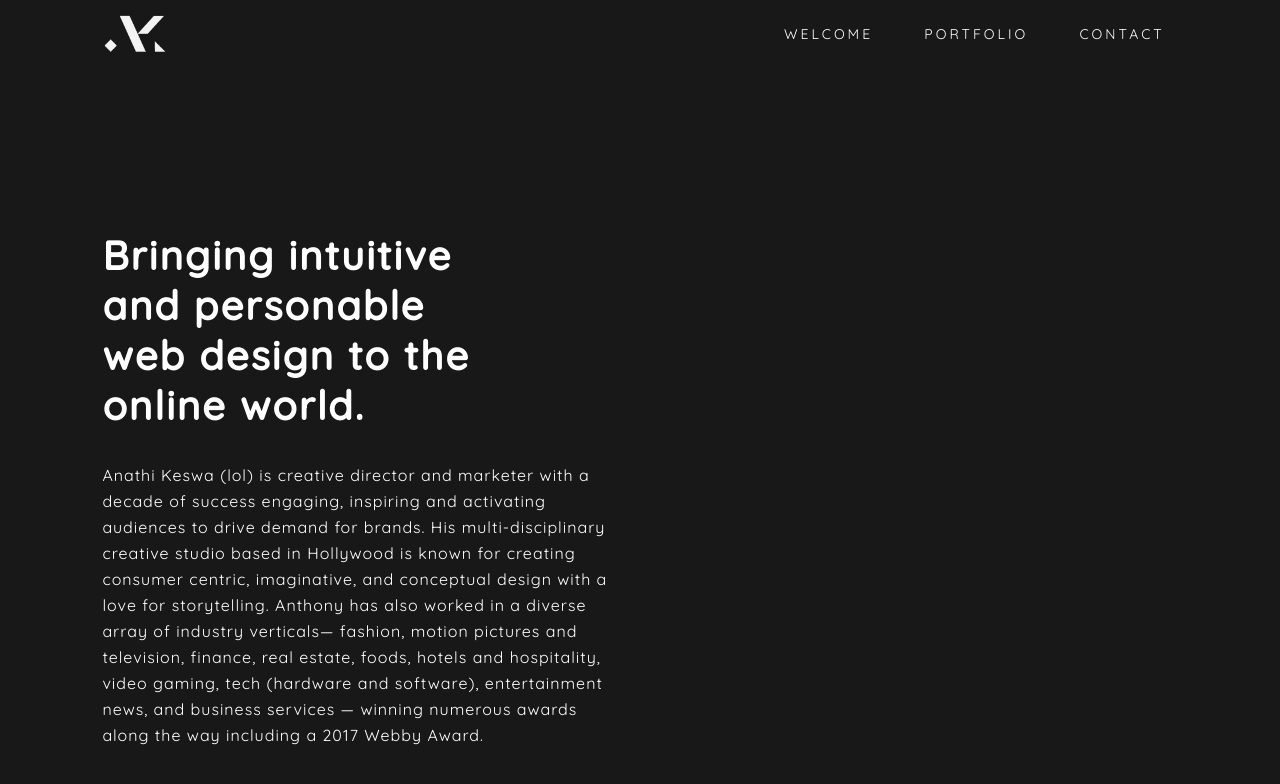
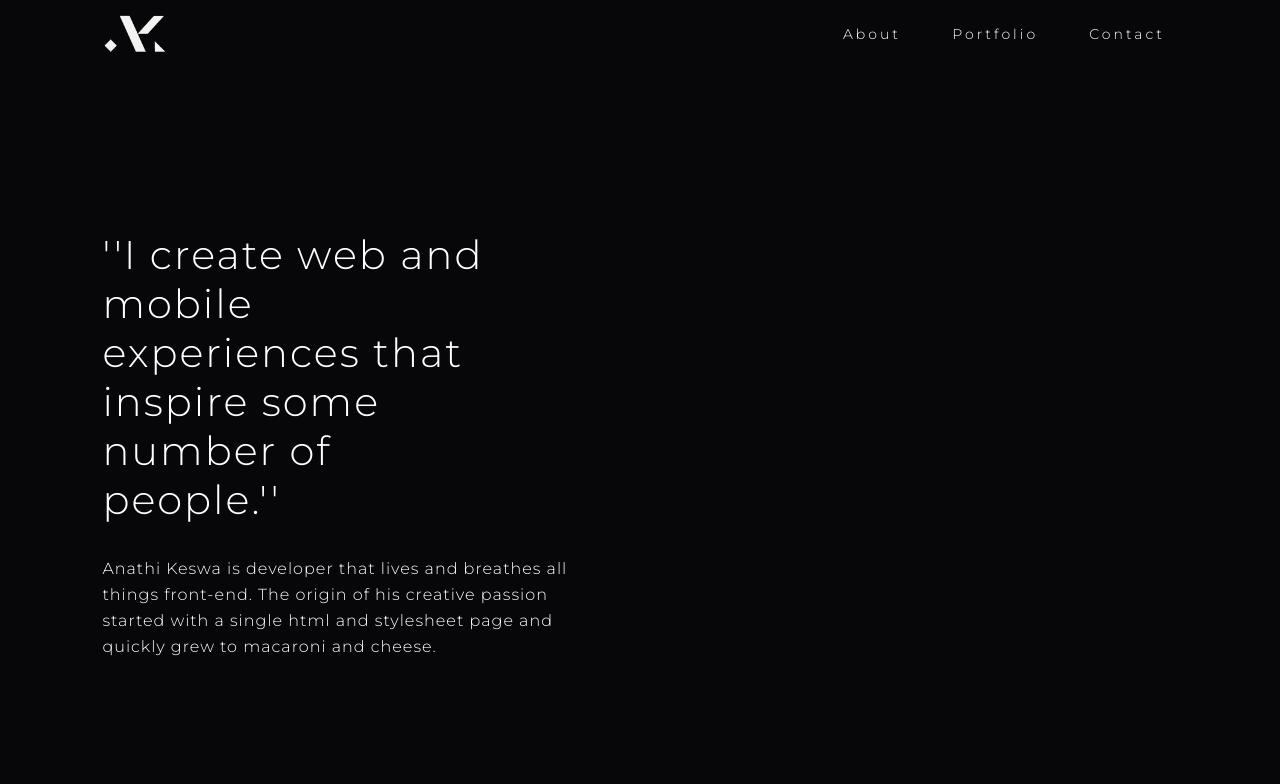
Before and after one commit to anathik/anathik.github.io, a React app in the folder web/: page / in a window 1280 px wide. Shown: the top 784 px of the page. Built offline with nearby package versions, Linux system fonts and the light colour scheme.

Commit message:
A couple of App class tweaks. Nothing much

```diff
--- a/web/public/index.html
+++ b/web/public/index.html
@@ -20,7 +20,7 @@
     <link href="https://fonts.googleapis.com/css?family=Cabin:400,500" rel="stylesheet">
     <link href="https://fonts.googleapis.com/css?family=Quicksand:400,500" rel="stylesheet">
     <link href="https://fonts.googleapis.com/css?family=Raleway:500,900" rel="stylesheet">
-
+    <link href="https://fonts.googleapis.com/css?family=Montserrat:300,500" rel="stylesheet">
     <!--
       Unlike "/favicon.ico" or "favicon.ico", "%PUBLIC_URL%/favicon.ico" will
       work correctly both with client-side routing and a non-root public URL.
--- a/web/src/App/App.css
+++ b/web/src/App/App.css
@@ -6,8 +6,8 @@
   top: 0;
   right: 0;
   overflow: hidden;
-  font-family: 'Quicksand', sans-serif;
-  background: rgb(24, 24, 24);
+  font-family: 'Montserrat', sans-serif;
+  background: rgb(7, 7, 10);
   box-sizing: border-box;
   color: #fff;
 }
--- a/web/src/App/App.js
+++ b/web/src/App/App.js
@@ -58,8 +58,8 @@ class App extends Component {
       <div className="App">
         <Navbar />
         <Welcome
-          welcomeText="Bringing intuitive and personable web design to the online world."
-          welcomeParagraph="Anathi Keswa (lol) is creative director and marketer with a decade of success engaging, inspiring and activating audiences to drive demand for brands. His multi-disciplinary creative studio based in Hollywood is known for creating consumer centric, imaginative, and conceptual design with a love for storytelling. Anthony has also worked in a diverse array of industry verticals— fashion, motion pictures and television, finance, real estate, foods, hotels and hospitality, video gaming, tech (hardware and software), entertainment news, and business services — winning numerous awards along the way including a 2017 Webby Award."
+          welcomeText="''I create web and mobile experiences that inspire some number of people.''"
+          welcomeParagraph="Anathi Keswa is developer that lives and breathes all things front-end. The origin of his creative passion started with a single html and stylesheet page and quickly grew to macaroni and cheese."
         />
         <About />
         <Portfolio />
--- a/web/src/Components/NavButton/index.css
+++ b/web/src/Components/NavButton/index.css
@@ -10,7 +10,7 @@
   cursor: pointer;
   overflow: hidden;
   color: rgb(255, 255, 255);
-  font-weight: 400;
+  font-weight: 300;
 }
 
 .hover-indicator {
--- a/web/src/Components/Navbar/index.js
+++ b/web/src/Components/Navbar/index.js
@@ -33,9 +33,9 @@ class Navbar extends Component {
           }}
         />
         <div className="button-space">
-          <NavButton text="WELCOME" />
-          <NavButton text="PORTFOLIO" />
-          <NavButton text="CONTACT" />
+          <NavButton text="About" />
+          <NavButton text="Portfolio" />
+          <NavButton text="Contact" />
         </div>
       </div>
     )
--- a/web/src/Pages/About/index.css
+++ b/web/src/Pages/About/index.css
@@ -2,7 +2,6 @@
   width: 100%;
   height: 100vh;
   padding: 70px 0 0 0;
-  background: rgba(15, 15, 15, 0.952);
   background-size: cover;
   overflow: hidden;
   box-sizing: border-box;
--- a/web/src/Pages/Portfolio/index.css
+++ b/web/src/Pages/Portfolio/index.css
@@ -2,7 +2,6 @@
   width: 100%;
   height: 100vh;
   padding: 70px 0 0 0;
-  background: rgba(15, 15, 15, 0.952);
   background-size: cover;
   overflow: hidden;
   box-sizing: border-box;
--- a/web/src/Pages/Welcome/index.css
+++ b/web/src/Pages/Welcome/index.css
@@ -14,8 +14,9 @@
   width: 32vw;
   margin-top: 20vh;
   font-size: 40px;
-  font-weight: 900;
+  font-weight: 300;
   letter-spacing: 2px;
+  cursor: default;
 }
 
 .welcome-background {
@@ -34,7 +35,8 @@
   width: 40vw;
   margin-top: 4vh;
   font-size: 16px;
-  font-weight: 400;
+  font-weight: 300;
   letter-spacing: 1px;
   line-height: 26px;
+  cursor: default;
 }
```
